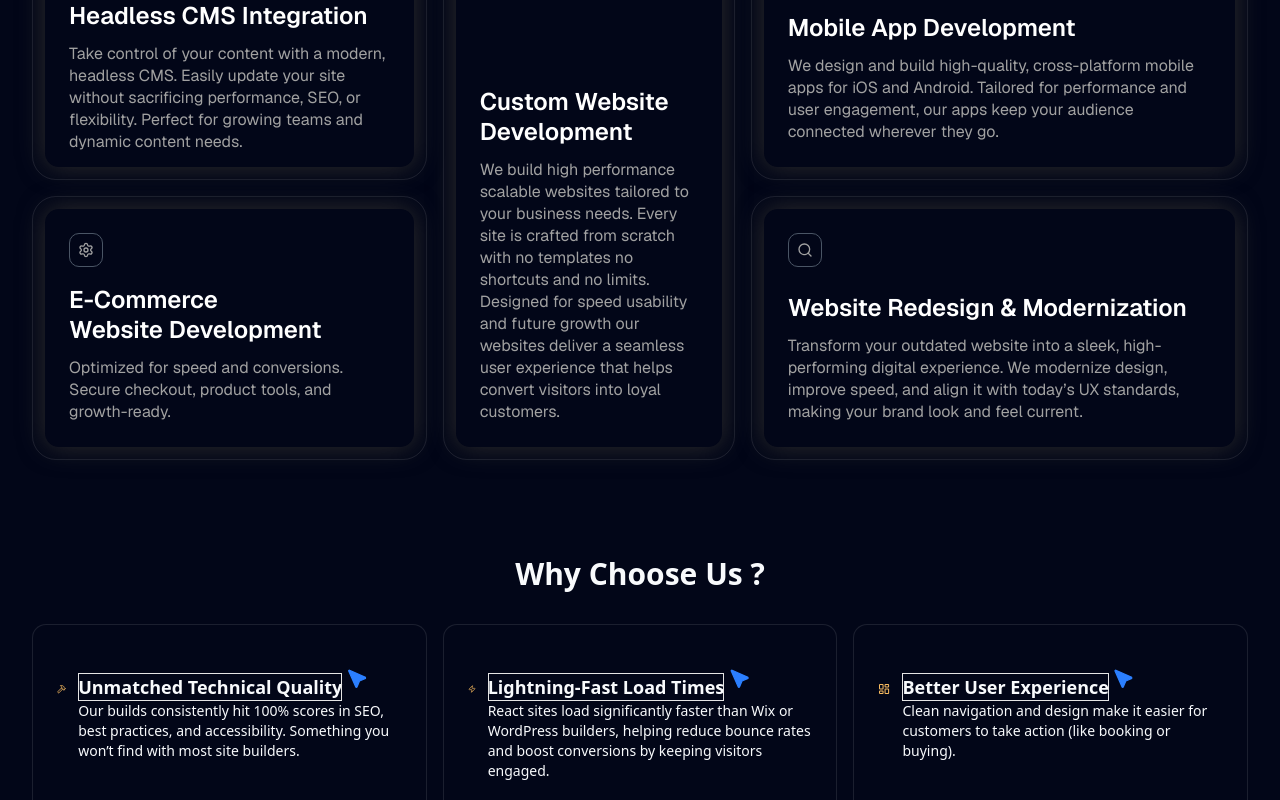
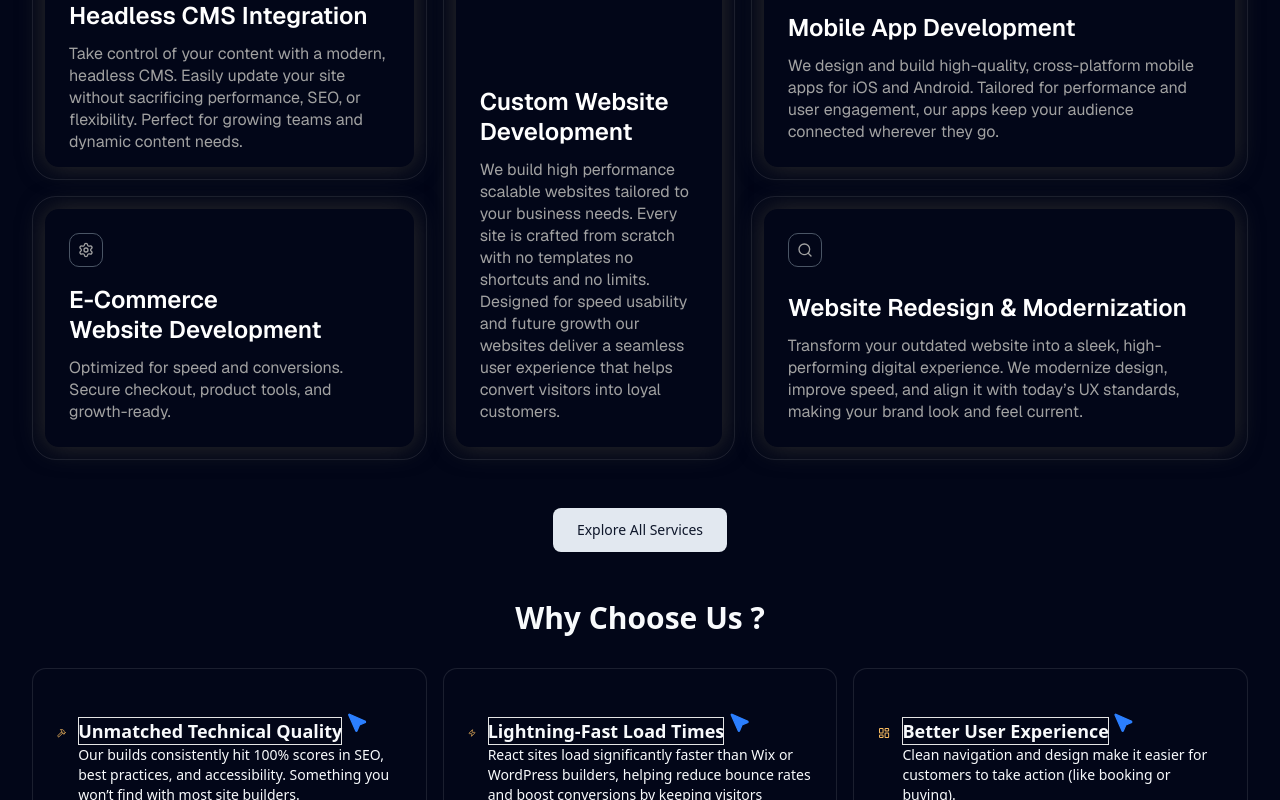
Before and after one commit to abhiram-shaji/the-digital-uplift, a Next.js app: page / in a window 1280 px wide. Shown: the part 1016-1816 px from the top of the page. Built offline with nearby package versions, Linux system fonts and the light colour scheme.

Commit message:
Update ServicesSection.tsx

```diff
--- a/src/components/sections/ServicesSection.tsx
+++ b/src/components/sections/ServicesSection.tsx
@@ -1,12 +1,23 @@
+import Link from "next/link";
 import { GlowingEffectDemo } from "./GlowingEffect";
 
 export default function ServicesSection() {
   return (
+    <section className="py-12">
+      <h2 className="text-2xl sm:text-3xl text-center font-bold mb-8">
+        Services We Offer
+      </h2>
 
- <section className="py-12">      <h1 className="text-2xl sm:text-3xl text-center font-bold mb-8">
-        Services We Offer
-      </h1>
-              <GlowingEffectDemo />
-      </section>
-     );
-  }
+      <GlowingEffectDemo />
+
+      <div className="mt-8 flex justify-center">
+        <Link
+          href="/services-the-digital-uplift"
+          className="inline-flex items-center justify-center gap-2 rounded-md bg-primary px-6 py-3 text-sm font-medium text-primary-foreground shadow-xs transition-colors hover:bg-primary/90"
+        >
+          Explore All Services
+        </Link>
+      </div>
+    </section>
+  );
+}
```
